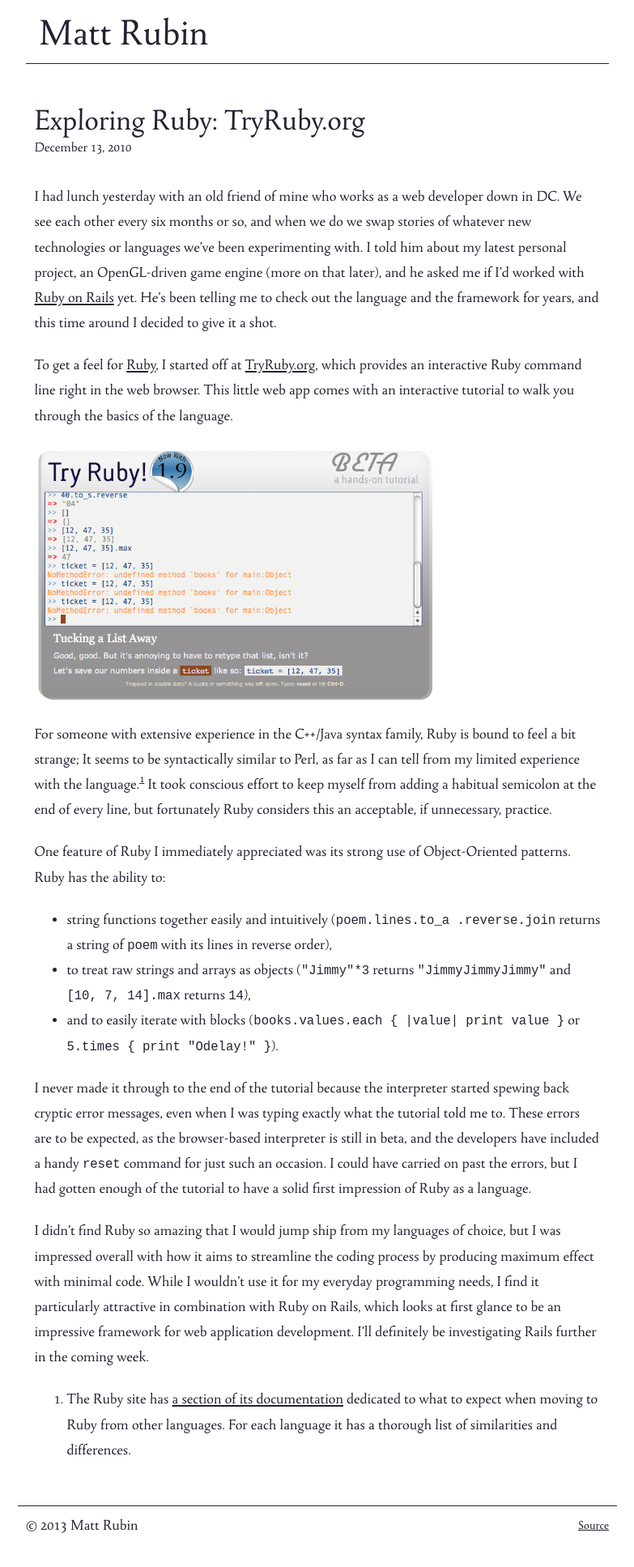
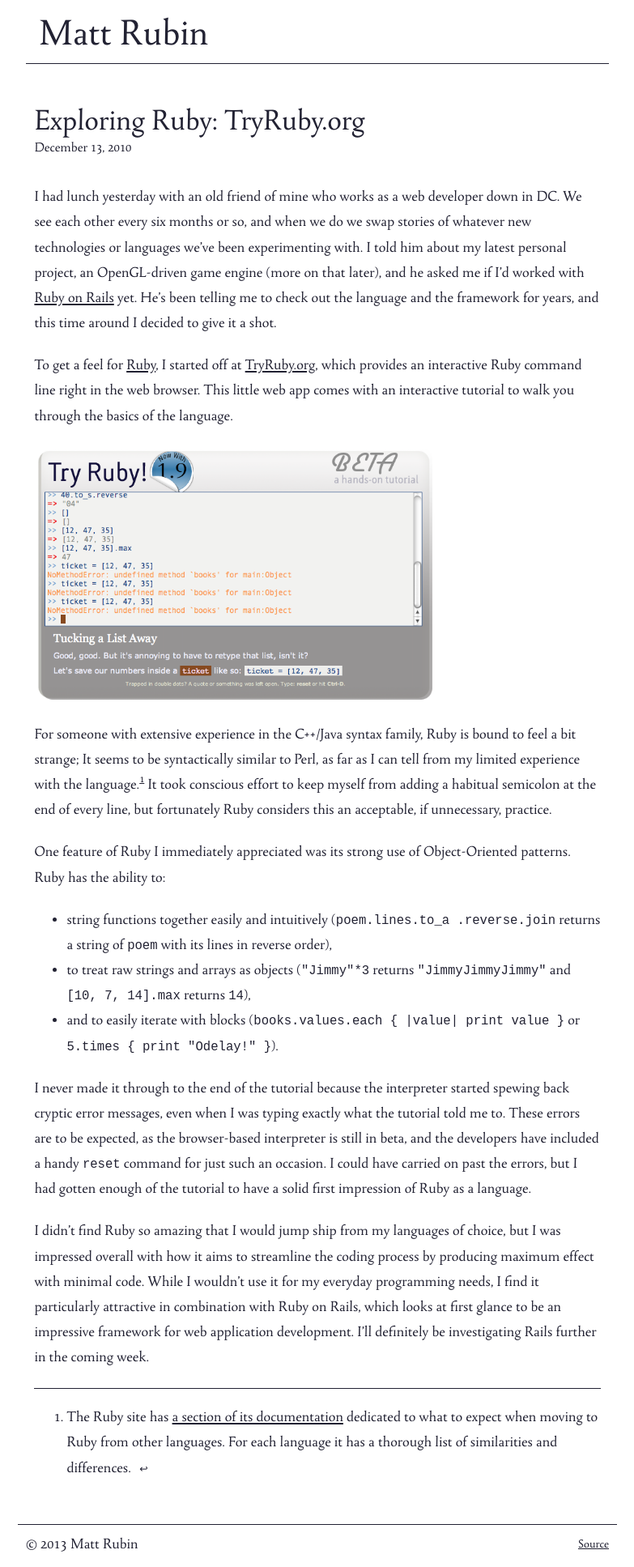
Before and after one commit to c3333/mattrubin.me, a Jekyll site: the page built from _posts/2010-12-13-exploring-ruby.md, in a window 1280 px wide. Shown: the whole page at 81% size, without its empty margins (248-1031 px from the left). Built offline with Jekyll 4.4.1, drawn with Linux system fonts in a browser that asks for light colours; before the commit the page ends 1912 px from its top, so only the background shows below that.

Commit message:
Footnote layout

```diff
--- a/_posts/2010-12-13-exploring-ruby.md
+++ b/_posts/2010-12-13-exploring-ruby.md
@@ -22,4 +22,4 @@
 
 I didn't find Ruby so amazing that I would jump ship from my languages of choice, but I was impressed overall with how it aims to streamline the coding process by producing maximum effect with minimal code. While I wouldn't use it for my everyday programming needs, I find it particularly attractive in combination with Ruby on Rails, which looks at first glance to be an impressive framework for web application development. I'll definitely be investigating Rails further in the coming week.
 
-<ol><li class="small" id="2010-12-13-1-1">The Ruby site has <a href="http://www.ruby-lang.org/en/documentation/ruby-from-other-languages/" target="_blank">a section of its documentation</a> dedicated to what to expect when moving to Ruby from other languages. For each language it has a thorough list of similarities and differences.</li></ol>
+[^ruby-from-other-languages]: The Ruby site has <a href="http://www.ruby-lang.org/en/documentation/ruby-from-other-languages/" target="_blank">a section of its documentation</a> dedicated to what to expect when moving to Ruby from other languages. For each language it has a thorough list of similarities and differences.
--- a/css/main.css
+++ b/css/main.css
@@ -209,6 +209,11 @@
     }
 }
 
+div.footnotes
+{
+    border-top: 1px solid;
+}
+
 a.reversefootnote
 {
     text-decoration: none;
@@ -216,6 +221,10 @@
     padding-left: 0.5em;
 }
 
+.main article+article
+{
+    padding-top: 50px;
+}
 
 
 
```
Also changed, not shown: other parts of _posts/2010-12-13-exploring-ruby.md (+1 -1 lines).
